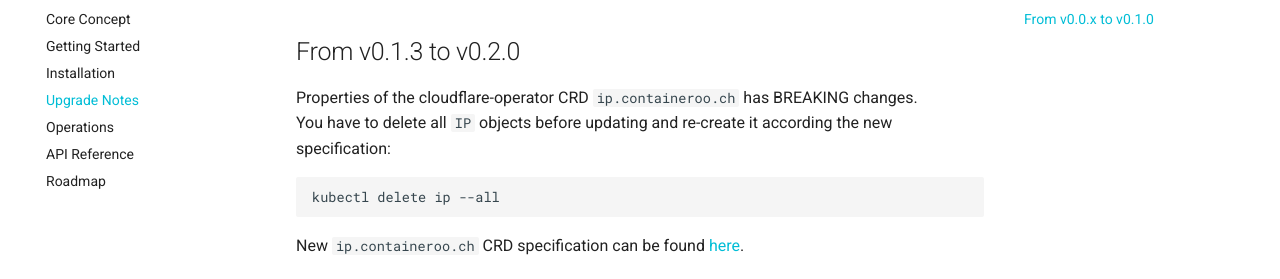
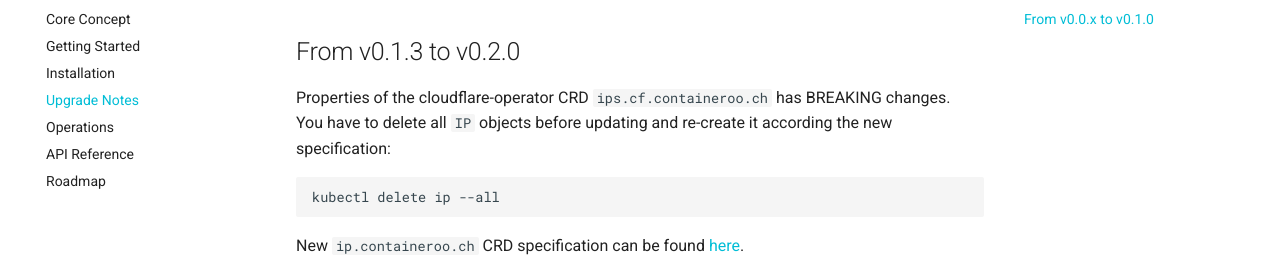
Before and after one commit to containeroo/cloudflare-operator, an MkDocs documentation site: the page built from docs/content/upgrade_notes.md, in a window 1280 px wide and 1118 px high. Shown: the part 146-425 px from the top of the window. Built offline with MkDocs 1.6.1 and Material for MkDocs 9.7.7, drawn with Linux system fonts in a browser that asks for light colours; comment, search, counter and statistics services are not loaded.

Commit message:
Update docs/content/upgrade_notes.md
Co-authored-by: Robin Scherrer <43877944+rxbn@users.noreply.github.com>

````diff
--- a/docs/content/upgrade_notes.md
+++ b/docs/content/upgrade_notes.md
@@ -2,7 +2,7 @@
 
 ## From v0.1.3 to v0.2.0
 
-Properties of the cloudflare-operator CRD `ip.containeroo.ch` has BREAKING changes.
+Properties of the cloudflare-operator CRD `ips.cf.containeroo.ch` has BREAKING changes.
 You have to delete all `IP` objects before updating and re-create it according the new specification:
 
 ```bash
````
